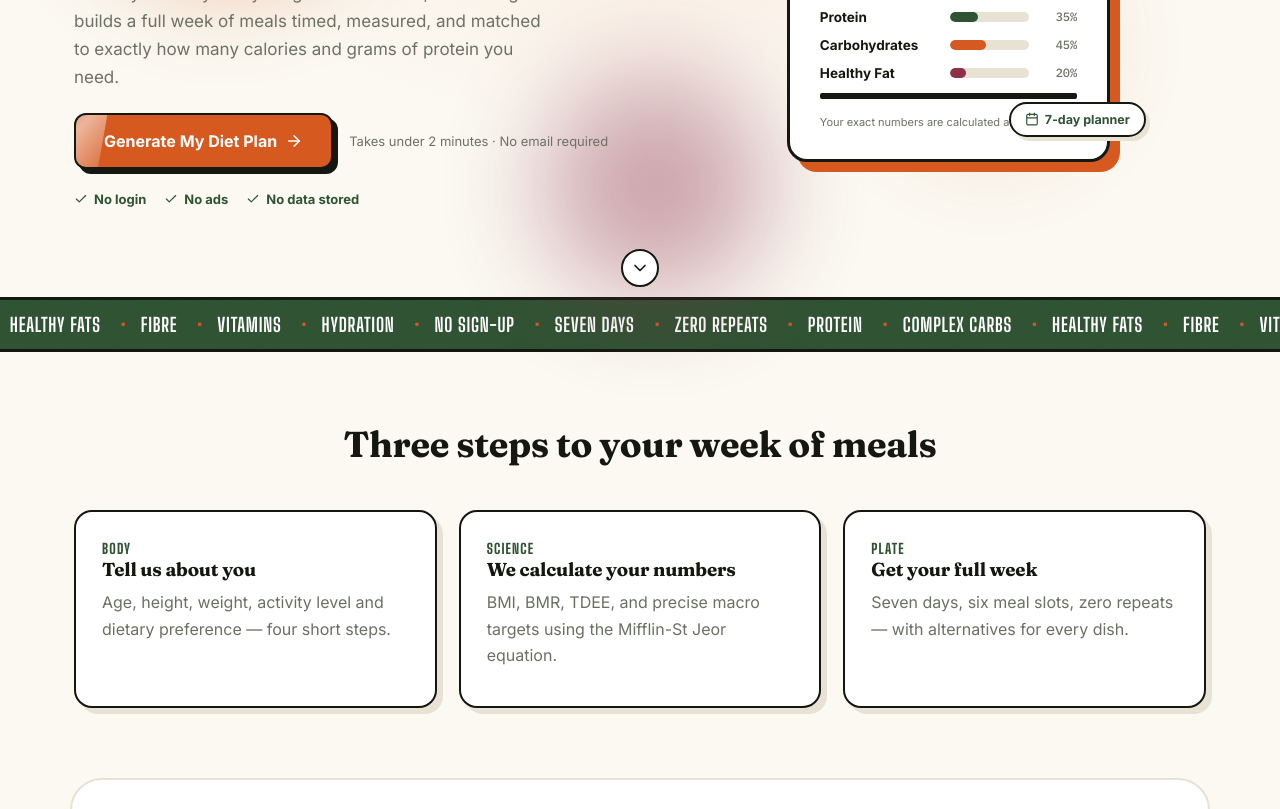
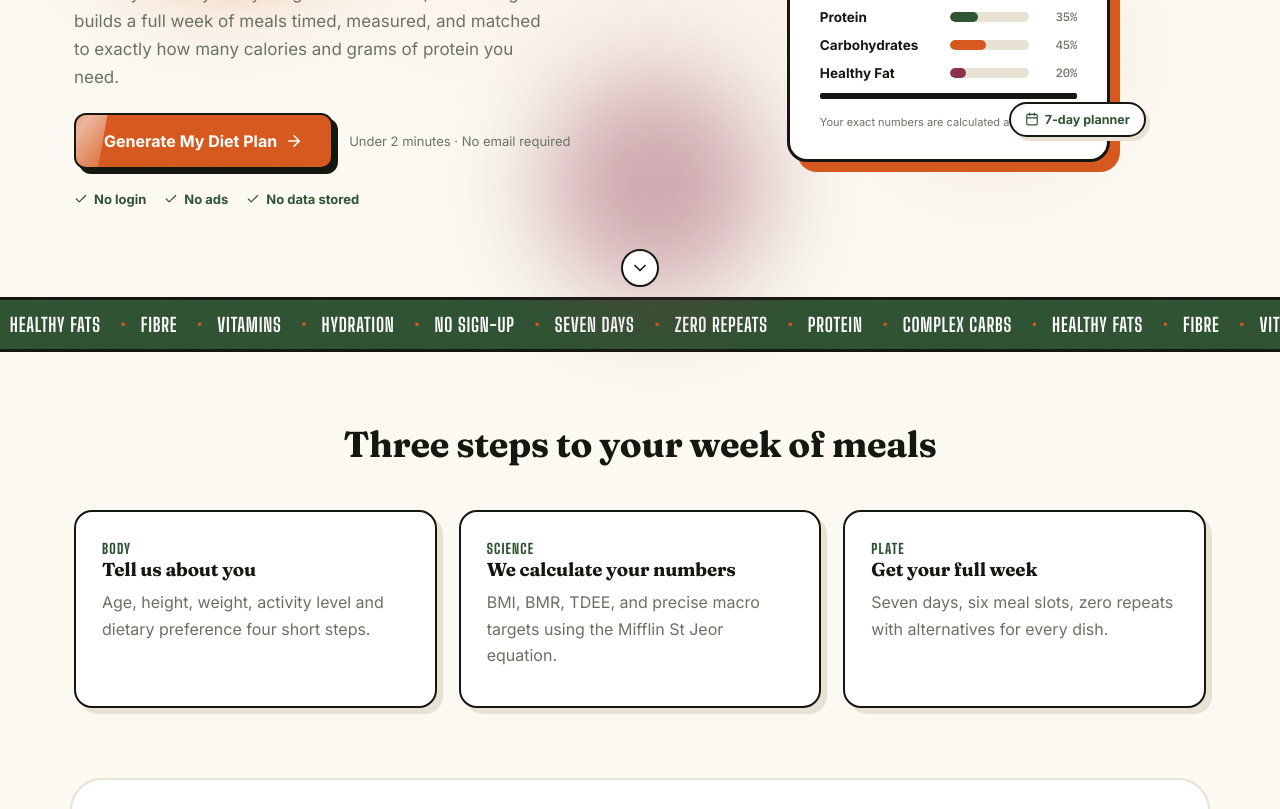
Before and after one commit to Jaleeljb/nutriplanai, a React (Vite) app: page / in a window 1280 px wide. Shown: the part 340-1149 px from the top of the page. Built offline with nearby package versions, Linux system fonts and the light colour scheme.

Commit message:
v6.07.2026

```diff
--- a/src/App.jsx
+++ b/src/App.jsx
@@ -584,7 +584,7 @@ function Landing({ onStart, theme, setTheme }) {
             </p>
             <div className="hero-cta-row">
               <button className="btn btn-primary btn-lg" onClick={onStart}>Generate My Diet Plan <ArrowRight size={18} /></button>
-              <span className="hero-note">Takes under 2 minutes · No email required</span>
+              <span className="hero-note">Under 2 minutes · No email required</span>
             </div>
             <div className="hero-badges">
               <span><Check size={14} /> No login</span>
@@ -629,9 +629,9 @@ function Landing({ onStart, theme, setTheme }) {
         <Reveal as="section" className="section" id="how">
           <h2 className="section-title">Three steps to your week of meals</h2>
           <div className="steps-grid">
-            <div className="panel-card"><span className="step-num">Body</span><h3>Tell us about you</h3><p>Age, height, weight, activity level and dietary preference — four short steps.</p></div>
-            <div className="panel-card"><span className="step-num">Science</span><h3>We calculate your numbers</h3><p>BMI, BMR, TDEE, and precise macro targets using the Mifflin-St Jeor equation.</p></div>
-            <div className="panel-card"><span className="step-num">Plate</span><h3>Get your full week</h3><p>Seven days, six meal slots, zero repeats — with alternatives for every dish.</p></div>
+            <div className="panel-card"><span className="step-num">Body</span><h3>Tell us about you</h3><p>Age, height, weight, activity level and dietary preference four short steps.</p></div>
+            <div className="panel-card"><span className="step-num">Science</span><h3>We calculate your numbers</h3><p>BMI, BMR, TDEE, and precise macro targets using the Mifflin St Jeor equation.</p></div>
+            <div className="panel-card"><span className="step-num">Plate</span><h3>Get your full week</h3><p>Seven days, six meal slots, zero repeats with alternatives for every dish.</p></div>
           </div>
         </Reveal>
 
@@ -683,7 +683,7 @@ function Landing({ onStart, theme, setTheme }) {
 
         <footer className="footer">
           <div className="brand"><div className="brand-mark"><Leaf size={16} color="#fff" /></div><span>NutriNavigator <em>AI</em></span></div>
-          <p>Educational tool only — not a substitute for professional medical or dietary advice.</p>
+          <p>Educational tool only not a substitute for professional medical or dietary advice.</p>
           <p className="footer-copy">© {new Date().getFullYear()} NutriNavigator. Built for everyone, free of charge.</p>
         </footer>
       </div>
```
